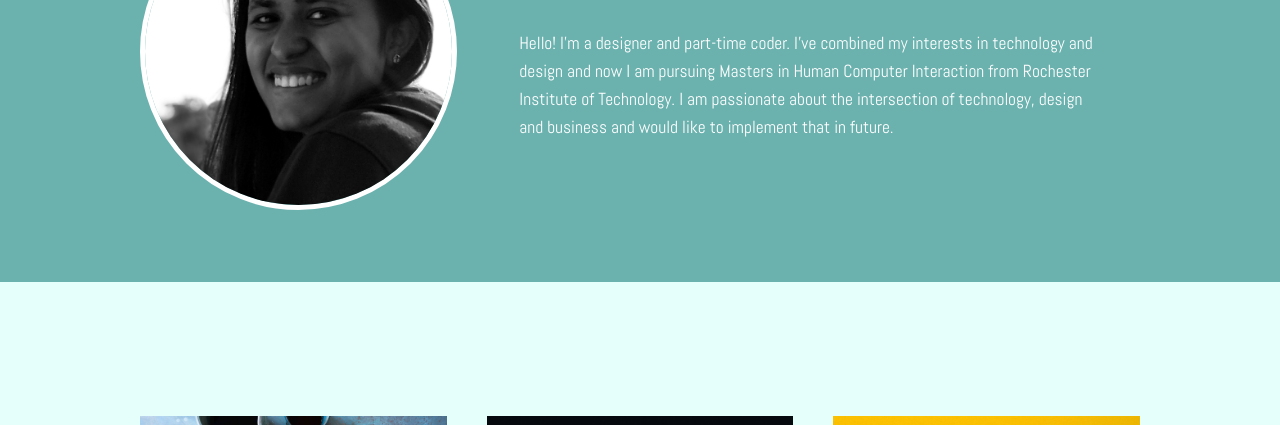
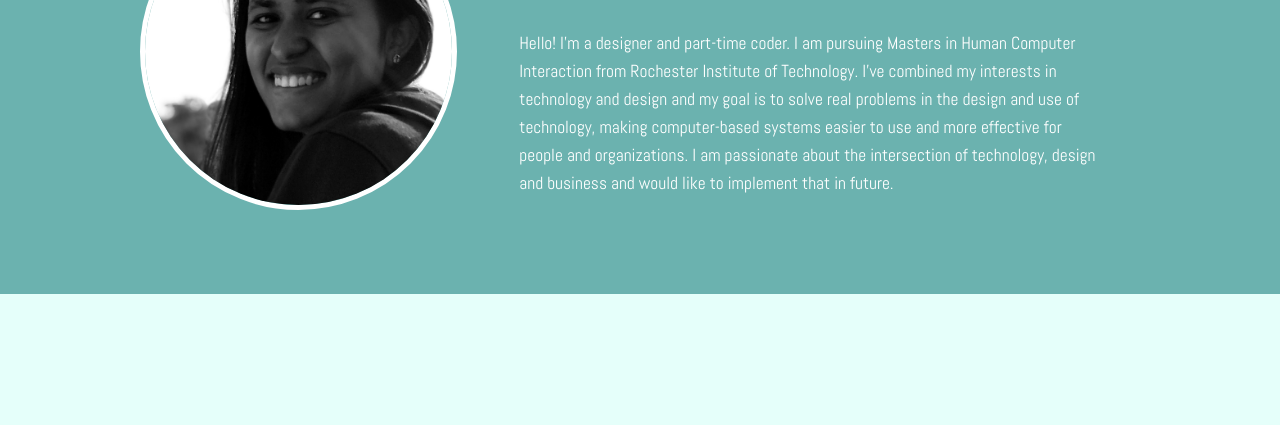
Before and after one commit to vinitatibdewal/Portfolio-old, a plain HTML site: page index.html in a window 1280 px wide. Shown: the part 299-724 px from the top of the page. Drawn offline with nearby package versions, Linux system fonts and the light colour scheme.

Commit message:
Intro change again

```diff
--- a/index.html
+++ b/index.html
@@ -48,7 +48,9 @@
             <h2 class="bio"> Vinita Tibdewal </h2>
             <p class="bio"> Hello!
             I'm a designer and part-time coder.
-            I've combined my interests in technology and design and now I am pursuing Masters in Human Computer Interaction from Rochester Institute of Technology.
+            I am pursuing Masters in Human Computer Interaction from Rochester Institute of Technology.
+              I've combined my interests in technology and design and my goal is to solve real problems in the design and use of technology,
+              making computer-based systems easier to use and more effective for people and organizations.
               I am passionate about the intersection of technology, design and business and would like to implement that in future. </p>
         </div>
     </div>
```
